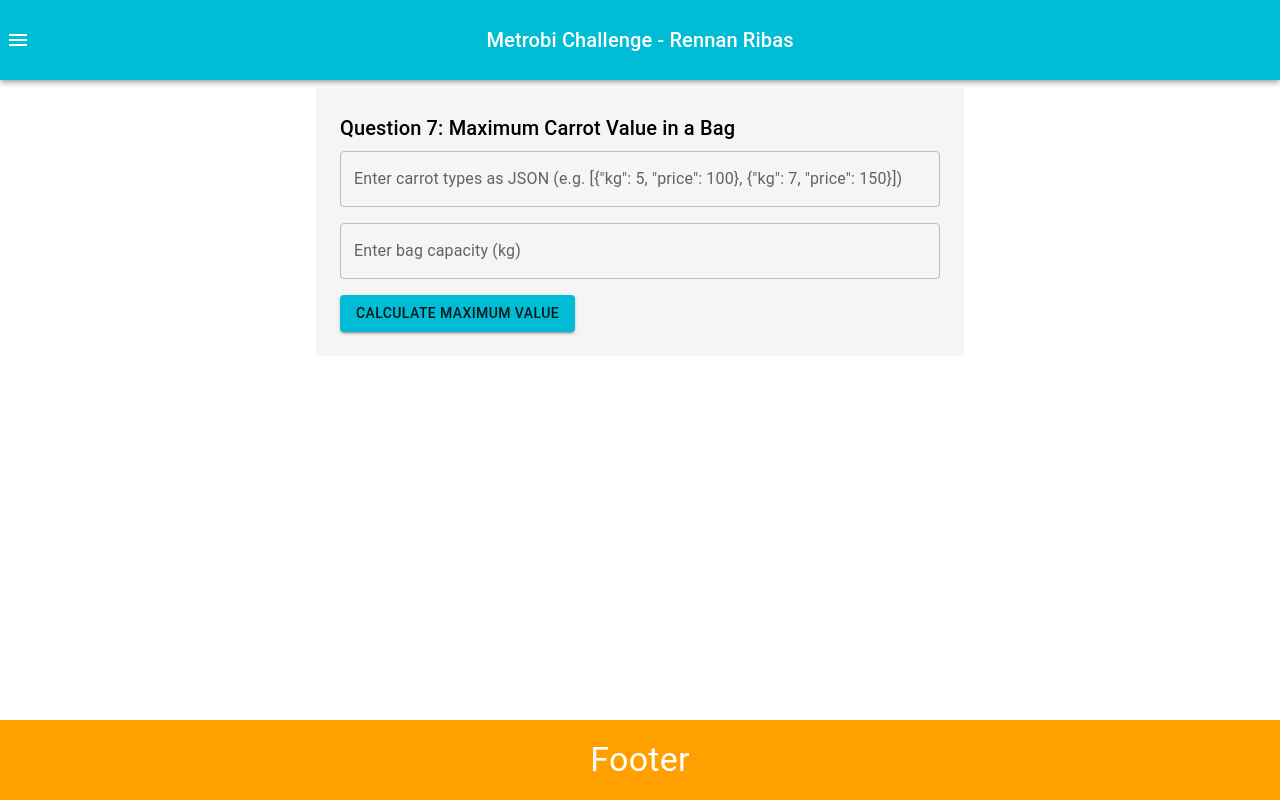
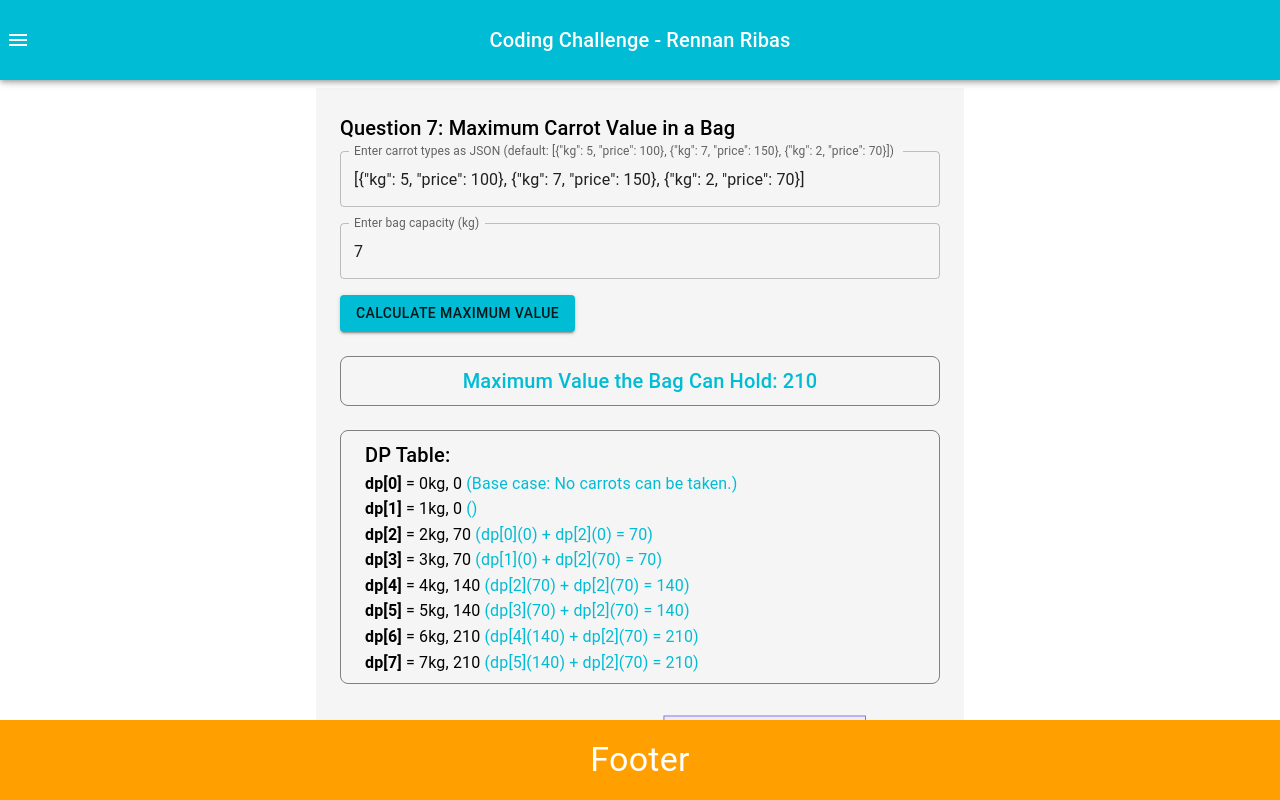
Before and after one commit to rennanribas/leet-code-react-web, a React (Create React App) app: page /question7 in a window 1280 px wide. Both pictures are taken after a click on the button "CALCULATE MAXIMUM VALUE". Shown: the top 800 px of the page. Built offline with nearby package versions, Linux system fonts and the light colour scheme.

Commit message:
feat: explanation with graph for questionseven

```diff
--- a/public/index.html
+++ b/public/index.html
@@ -24,7 +24,7 @@
       work correctly both with client-side routing and a non-root public URL.
       Learn how to configure a non-root public URL by running `npm run build`.
     -->
-    <title>Metrobi Challenge</title>
+    <title>Coding Challenge</title>
   </head>
   <body>
     <noscript>You need to enable JavaScript to run this app.</noscript>
--- a/src/components/Header.tsx
+++ b/src/components/Header.tsx
@@ -56,7 +56,7 @@
           </IconButton>
           <Link to='/' style={{ textDecoration: 'none' }}>
             <Typography variant='h6' color='white'>
-              Metrobi Challenge - Rennan Ribas
+              Coding Challenge - Rennan Ribas
             </Typography>
           </Link>
         </Toolbar>
--- a/src/components/Questions/QuestionSeven.tsx
+++ b/src/components/Questions/QuestionSeven.tsx
@@ -1,29 +1,81 @@
 import React, { useState } from 'react'
 import { TextField, Button, Typography, Box } from '@mui/material'
+import MermaidChart from '../MermaidChart'
 
 interface CarrotType {
   kg: number
   price: number
 }
 
-const getMaxValue = (carrotTypes: CarrotType[], capacity: number) => {
+const getMaxValue = (
+  carrotTypes: CarrotType[],
+  capacity: number,
+  setMermaidCode: (code: string) => void,
+  setDpList: (
+    list: Array<{ capacity: number; value: number; explanation: string }>
+  ) => void
+) => {
   const dp = Array(capacity + 1).fill(0)
+  let code = 'graph TD\n'
+  const dpList = []
+  const carrotUsage = carrotTypes.map(() => Array(capacity + 1).fill(0))
 
   for (let i = 0; i <= capacity; i++) {
-    for (const carrot of carrotTypes) {
+    if (i === 0) {
+      dpList.push({
+        capacity: i,
+        value: dp[i],
+        explanation: 'Base case: No carrots can be taken.',
+      })
+      continue
+    }
+    let explanation = ''
+    let newGraphLine = ''
+    for (let j = 0; j < carrotTypes.length; j++) {
+      const carrot = carrotTypes[j]
+
       if (carrot.kg <= i) {
-        dp[i] = Math.max(dp[i], dp[i - carrot.kg] + carrot.price)
+        const newValue = dp[i - carrot.kg] + carrot.price
+
+        if (newValue > dp[i]) {
+          explanation = `dp[${i - carrot.kg}](${dp[i - carrot.kg]}) + dp[${
+            carrot.kg
+          }](${dp[carrot.kg]})
+            = ${newValue}`
+
+          newGraphLine += `dp${i}[dp${i}=${dp[i - carrot.kg]} +${
+            dp[carrot.kg]
+          } = ${newValue}] --> dp${i - carrot.kg} --> dp${carrot.kg}\n`
+
+          dp[i] = newValue
+          carrotUsage[j][i] = carrotUsage[j][i - carrot.kg] + 1
+          for (let k = 0; k < carrotTypes.length; k++) {
+            if (k !== j) {
+              carrotUsage[k][i] = carrotUsage[k][i - carrot.kg]
+            }
+          }
+        }
       }
     }
+    code += newGraphLine
+    dpList.push({ capacity: i, value: dp[i], explanation })
   }
 
+  setMermaidCode(code)
+  setDpList(dpList)
   return dp[capacity]
 }
 
 const QuestionSeven: React.FC = () => {
-  const [carrotTypesInput, setCarrotTypesInput] = useState<string>('')
-  const [capacityInput, setCapacityInput] = useState<string>('')
+  const [carrotTypesInput, setCarrotTypesInput] = useState<string>(
+    '[{"kg": 5, "price": 100}, {"kg": 7, "price": 150}, {"kg": 2, "price": 70}]'
+  )
+  const [capacityInput, setCapacityInput] = useState<string>('7')
   const [maxValue, setMaxValue] = useState<number | null>(null)
+  const [mermaidCode, setMermaidCode] = useState<string>('')
+  const [dpList, setDpList] = useState<
+    Array<{ capacity: number; value: number; explanation: string }>
+  >([])
 
   const handleCarrotTypesChange = (e: React.ChangeEvent<HTMLInputElement>) => {
     setCarrotTypesInput(e.target.value)
@@ -42,7 +94,12 @@
         throw new Error('Invalid input')
       }
 
-      const result = getMaxValue(carrotTypes, capacity)
+      const result = getMaxValue(
+        carrotTypes,
+        capacity,
+        setMermaidCode,
+        setDpList
+      )
       setMaxValue(result)
     } catch (error) {
       alert('Please enter valid carrot types and capacity.')
@@ -65,7 +122,7 @@
       <TextField
         fullWidth
         variant='outlined'
-        label='Enter carrot types as JSON (e.g. [{"kg": 5, "price": 100}, {"kg": 7, "price": 150}])'
+        label='Enter carrot types as JSON (default: [{"kg": 5, "price": 100}, {"kg": 7, "price": 150}, {"kg": 2, "price": 70}])'
         value={carrotTypesInput}
         onChange={handleCarrotTypesChange}
         sx={{ marginBottom: 2 }}
@@ -100,6 +157,34 @@
           </Typography>
         </Box>
       )}
+
+      {dpList.length > 0 && (
+        <Box
+          sx={{
+            marginY: 3,
+            border: '1px solid grey',
+            borderRadius: 2,
+            display: 'flex',
+            paddingX: 3,
+            paddingY: 1,
+            flexDirection: 'column',
+          }}
+        >
+          <Typography variant='h6' color='black'>
+            DP Table:
+          </Typography>
+
+          {dpList.map((item) => (
+            <Typography variant='body1' key={item.capacity}>
+              <strong>dp[{item.capacity}]</strong> = {item.capacity}kg,{' '}
+              {item.value}{' '}
+              <label style={{ color: '#00bcd4' }}>({item.explanation})</label>
+            </Typography>
+          ))}
+        </Box>
+      )}
+
+      {mermaidCode && <MermaidChart chart={mermaidCode} />}
     </Box>
   )
 }
```
